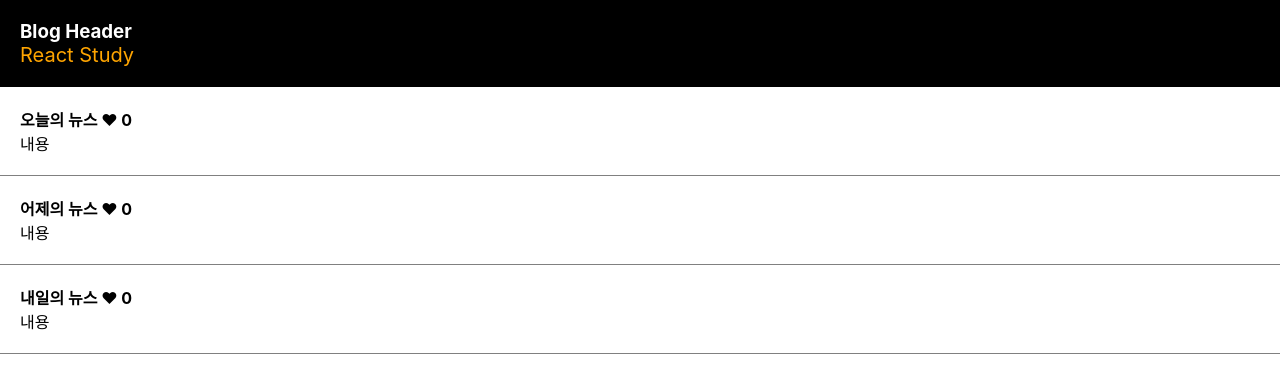
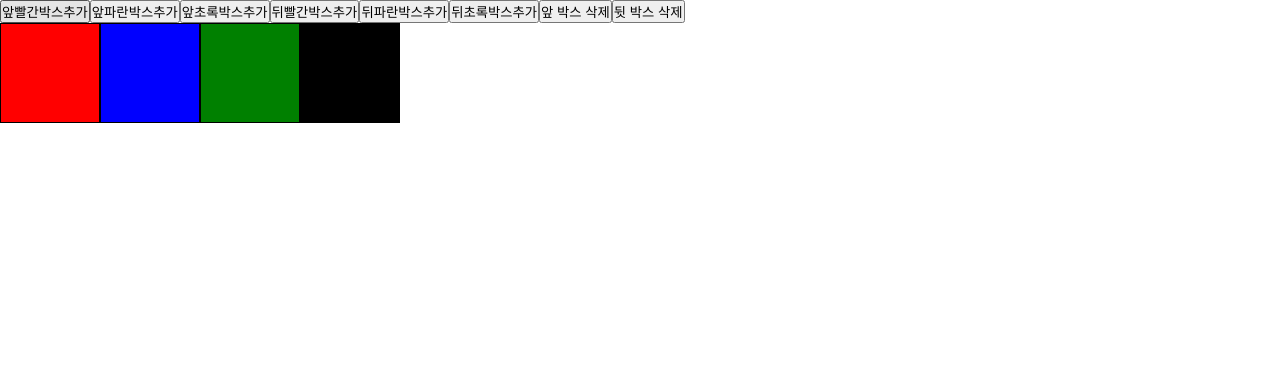
Before and after one commit to YuYoungKwang/fe-react-study, a React (Create React App) app: page / in a window 1280 px wide. Shown: the top 368 px of the page. Built offline with nearby package versions, Linux system fonts and the light colour scheme.

Commit message:
리액트 퀴즈4, 5

```diff
--- a/src/App.js
+++ b/src/App.js
@@ -11,11 +11,13 @@
 import Quiz02 from './quiz/quiz02/Quiz02';
 import Quiz03 from './quiz/quiz03/Quiz03';
 import NewsBlog from './newsblog/NewsBlog';
-
+import Quiz04 from './quiz/quiz04/Quiz04';
+import Quiz05 from './quiz/quiz05/Quiz05';
+import Quiz05_1 from './quiz/quiz05/Quiz05_1';
 function App() {
 
     // return <Export01/>;
-    return <NewsBlog/>;
+    return <Quiz05_1/>;
 
   // return (
   //   <div className="App">
--- /dev/null
+++ b/src/quiz/quiz04/Quiz04.css
@@ -0,0 +1,6 @@
+.box {
+    width: 100px;
+    height: 100px;
+    border: 1px solid black;
+    display: inline-block;
+}
--- /dev/null
+++ b/src/quiz/quiz04/Quiz04.js
@@ -0,0 +1,26 @@
+import { use, useState } from 'react';
+import './Quiz04.css';
+
+function Quiz04(){
+
+    let [count, setCount] = useState([0]);
+
+    return(
+        <div>
+            <button onClick={()=>{
+                let temp = [...count];
+                temp.push(0);
+                setCount(temp);
+            }}>추가</button>
+            <br/>
+            {
+                count.map(()=>{
+
+                    return(<div className='box'>박스</div> );
+                })
+            }
+        </div>
+    );
+}
+
+export default Quiz04;
--- /dev/null
+++ b/src/quiz/quiz05/Quiz05.css
@@ -0,0 +1,6 @@
+.box {
+width: 100px;
+height: 100px;
+border:1px solid black;
+display: inline-block;
+}
--- /dev/null
+++ b/src/quiz/quiz05/Quiz05.js
@@ -0,0 +1,55 @@
+import { useState } from 'react';
+import './Quiz05.css';
+
+
+
+function Quiz05() {
+
+    let [boxs, setBoxs] = useState([<div className='box' style={{background : 'red'}}></div>
+            ,<div className='box' style={{background : 'blue'}}></div>
+            ,<div className='box' style={{background : 'green'}}></div>
+            ,<div className='box' style={{background : 'black'}}></div>]);
+
+    return (
+        <div>
+            <button onClick={() => {
+                let temp = [...boxs];
+                temp.unshift(<div className='box' style={{background : 'red'}}></div>);
+                setBoxs(temp);
+            }}>앞빨간박스추가</button>
+            <button onClick={() => {
+                let temp = [...boxs];
+                temp.unshift(<div className='box' style={{background : 'blue'}}></div>);
+                setBoxs(temp);
+            }}>앞파란박스추가</button>
+            <button onClick={() => {
+                let temp = [...boxs];
+                temp.unshift(<div className='box' style={{background : 'green'}}></div>);
+                setBoxs(temp);
+            }}>앞초록박스추가</button>
+
+            <button onClick={() => {
+                let temp = [...boxs];
+                temp.push(<div className='box' style={{background : 'red'}}></div>);
+                setBoxs(temp);
+            }}>뒤빨간박스추가</button>
+            <button onClick={() => {
+                let temp = [...boxs];
+                temp.push(<div className='box' style={{background : 'blue'}}></div>);
+                setBoxs(temp);
+            }}>뒤파란박스추가</button>
+            <button onClick={() => {
+                let temp = [...boxs];
+                temp.push(<div className='box' style={{background : 'green'}}></div>);
+                setBoxs(temp);
+            }}>뒤초록박스추가</button>
+            <br/>
+            {
+                boxs
+            }
+        </div>
+
+    )
+}
+
+export default Quiz05;
--- /dev/null
+++ b/src/quiz/quiz05/Quiz05_1.js
@@ -0,0 +1,65 @@
+import { useState } from 'react';
+import './Quiz05.css';
+
+
+
+function Quiz05_1() {
+
+    let [boxs, setBoxs] = useState([<div className='box' style={{background : 'red'}}></div>
+            ,<div className='box' style={{background : 'blue'}}></div>
+            ,<div className='box' style={{background : 'green'}}></div>
+            ,<div className='box' style={{background : 'black'}}></div>]);
+
+    return (
+        <div>
+            <button onClick={() => {
+                let temp = [...boxs];
+                temp.unshift(<div className='box' style={{background : 'red'}}></div>);
+                setBoxs(temp);
+            }}>앞빨간박스추가</button>
+            <button onClick={() => {
+                let temp = [...boxs];
+                temp.unshift(<div className='box' style={{background : 'blue'}}></div>);
+                setBoxs(temp);
+            }}>앞파란박스추가</button>
+            <button onClick={() => {
+                let temp = [...boxs];
+                temp.unshift(<div className='box' style={{background : 'green'}}></div>);
+                setBoxs(temp);
+            }}>앞초록박스추가</button>
+
+            <button onClick={() => {
+                let temp = [...boxs];
+                temp.push(<div className='box' style={{background : 'red'}}></div>);
+                setBoxs(temp);
+            }}>뒤빨간박스추가</button>
+            <button onClick={() => {
+                let temp = [...boxs];
+                temp.push(<div className='box' style={{background : 'blue'}}></div>);
+                setBoxs(temp);
+            }}>뒤파란박스추가</button>
+            <button onClick={() => {
+                let temp = [...boxs];
+                temp.push(<div className='box' style={{background : 'green'}}></div>);
+                setBoxs(temp);
+            }}>뒤초록박스추가</button>
+            <button onClick={() => {
+                let temp = [...boxs];
+                temp.shift();
+                setBoxs(temp);
+            }}>앞 박스 삭제</button>
+            <button onClick={() => {
+                let temp = [...boxs];
+                temp.pop();
+                setBoxs(temp);
+            }}>뒷 박스 삭제</button>
+            <br/>
+            {
+                boxs
+            }
+        </div>
+
+    )
+}
+
+export default Quiz05_1;
```
